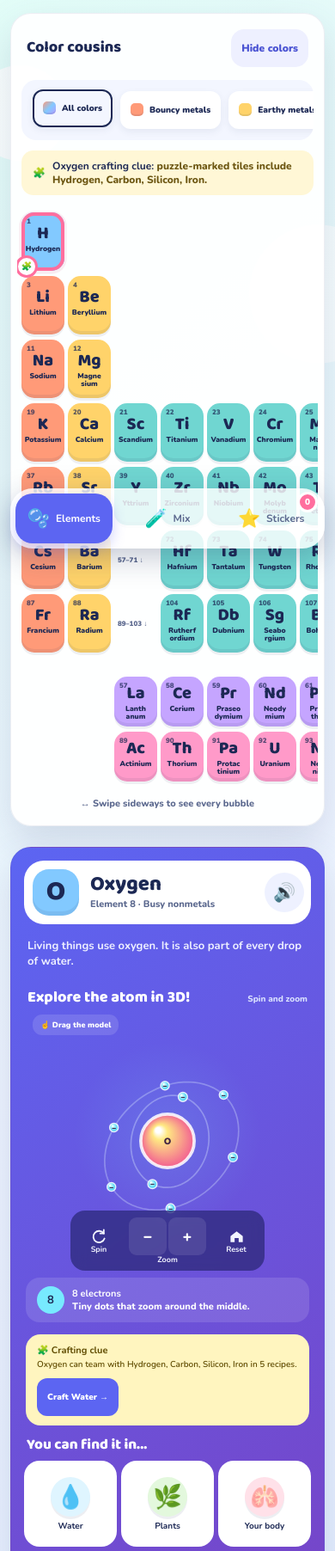
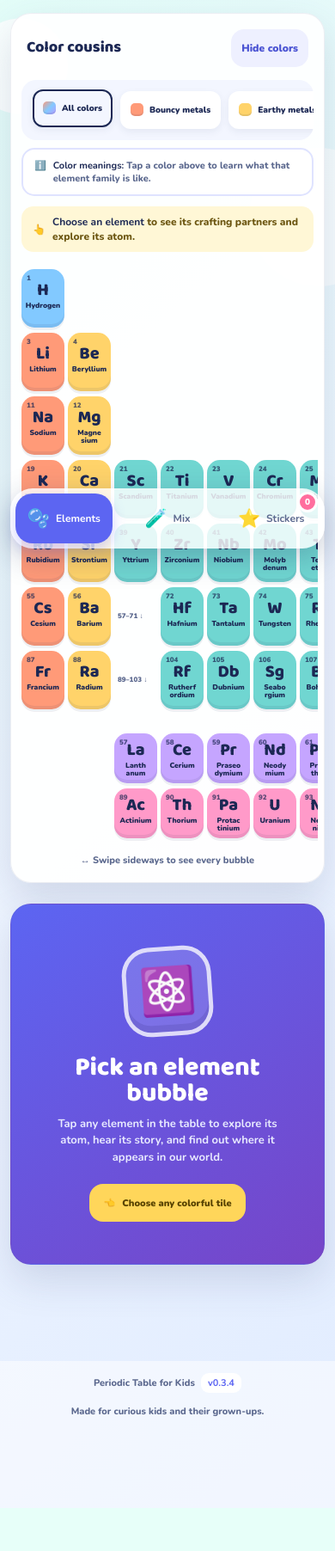
Before and after one commit to regenerous/periodictableforkids, a website: page index.html in a window 390 px wide. Shown: the part 196-2000 px from the top of the page at 86% size. After the commit the page ends 1950 px from the top, so only its background shows below. Drawn offline with nearby package versions, Linux system fonts and the light colour scheme.

Commit message:
Release Periodic Table for Kids v0.3.4

```diff
--- a/index.html
+++ b/index.html
@@ -54,6 +54,9 @@
             <button id="legendToggle" type="button" aria-expanded="true" aria-controls="legend">Hide colors</button>
           </div>
           <div id="legend" class="legend"></div>
+          <div id="legendDescription" class="legend-description" aria-live="polite">
+            <span aria-hidden="true">ℹ️</span><span><strong>Color meanings:</strong> Tap a color above to learn what that element family is like.</span>
+          </div>
           <div id="tableRecipeHint" class="table-recipe-hint" aria-live="polite"></div>
           <div class="table-scroll" tabindex="0" aria-label="Periodic table. Scroll sideways if needed.">
             <div id="periodicTable" class="periodic-table"></div>
@@ -147,7 +150,7 @@
     </section>
   </main>
 
-  <footer><span>Periodic Table for Kids <b>v0.3.2</b></span><span>Made for curious kids and their grown-ups.</span></footer>
+  <footer><span>Periodic Table for Kids <b>v0.3.4</b></span><span>Made for curious kids and their grown-ups.</span></footer>
 
   <div id="resetStickersModal" class="modal-backdrop" hidden>
     <section class="confirm-dialog" role="dialog" aria-modal="true" aria-labelledby="resetStickersTitle" aria-describedby="resetStickersDescription" tabindex="-1">
--- a/js/app.js
+++ b/js/app.js
@@ -1,7 +1,7 @@
 (() => {
   "use strict";
 
-  const VERSION = "0.3.0";
+  const VERSION = "0.3.4";
   const STORAGE_KEY = "bubble-lab-progress-v1";
   const ELEMENTS = window.ELEMENT_DATA;
 
@@ -146,7 +146,7 @@
 
   const state = {
     view:"table",
-    selectedElement: ELEMENTS.find(element => element.symbol === "O"),
+    selectedElement:null,
     activeCategory:null,
     activeRecipeId:"water",
     mix:[],
@@ -236,6 +236,10 @@
       state.activeCategory = category === "all" || state.activeCategory === category ? null : category;
       renderLegend();
       renderPeriodicTable();
+      const description = category === "all"
+        ? {label:"All colors",description:"Show every color cousin together."}
+        : CATEGORY_INFO[category];
+      document.querySelector("#legendDescription").innerHTML = `<span aria-hidden="true">ℹ️</span><span><strong>${escapeHtml(description.label)}:</strong> ${escapeHtml(description.description)}</span>`;
       playTone(state.activeCategory ? 460 : 340, .06);
       showToast(state.activeCategory ? `Showing ${CATEGORY_INFO[state.activeCategory].label}` : "Showing every color cousin");
     }));
@@ -254,11 +258,11 @@
     bridgeTwo.textContent = "89–103 ↓";
     table.append(bridgeOne, bridgeTwo);
 
-    const partnerSymbols = partnerSymbolsFor(state.selectedElement.symbol);
+    const partnerSymbols = state.selectedElement ? partnerSymbolsFor(state.selectedElement.symbol) : [];
     ELEMENTS.forEach(element => {
       const button = document.createElement("button");
       const found = state.progress.elements.includes(element.number);
-      const selected = state.selectedElement.number === element.number;
+      const selected = state.selectedElement?.number === element.number;
       button.type = "button";
       const filteredOut = state.activeCategory && categoryKey(element) !== state.activeCategory;
       const recipePartner = partnerSymbols.includes(element.symbol);
@@ -273,8 +277,13 @@
       button.addEventListener("click", () => selectElement(element, true));
       table.append(button);
     });
+    const recipeHint = document.querySelector("#tableRecipeHint");
+    if (!state.selectedElement) {
+      recipeHint.innerHTML = `<span aria-hidden="true">👆</span><span><strong>Choose an element</strong> to see its crafting partners and explore its atom.</span>`;
+      return;
+    }
     const partnerNames = partnerSymbols.map(symbol => elementBySymbol(symbol).name);
-    document.querySelector("#tableRecipeHint").innerHTML = partnerNames.length
+    recipeHint.innerHTML = partnerNames.length
       ? `<span aria-hidden="true">🧩</span><span><strong>${escapeHtml(state.selectedElement.name)} crafting clue:</strong> puzzle-marked tiles ${partnerNames.length === 1 ? "are" : "include"} ${partnerNames.map(escapeHtml).join(", ")}.</span>`
       : `<span aria-hidden="true">🔬</span><span><strong>${escapeHtml(state.selectedElement.name)}</strong> has no crafting recipes in this first clue set yet.</span>`;
   }
@@ -380,7 +389,10 @@
       gradient.addColorStop(0,"#ffffff"); gradient.addColorStop(.2,inner); gradient.addColorStop(1,outer);
       ctx.beginPath(); ctx.arc(x,y,radius,0,Math.PI*2); ctx.fillStyle=gradient; ctx.fill();
       ctx.strokeStyle="rgba(255,255,255,.86)"; ctx.lineWidth=Math.max(1.5,radius*.12); ctx.stroke();
-      if (label) { ctx.fillStyle="#402343"; ctx.font=`900 ${Math.max(9,radius*.34)}px Nunito, Arial`; ctx.textAlign="center"; ctx.textBaseline="middle"; ctx.fillText(label,x,y+1); }
+      if (label) {
+        const labelSize = label === "−" ? Math.max(6,Math.min(9,radius*1.25)) : Math.max(9,radius*.34);
+        ctx.fillStyle="#402343"; ctx.font=`900 ${labelSize}px Nunito, Arial`; ctx.textAlign="center"; ctx.textBaseline="middle"; ctx.fillText(label,x,y+(label === "−" ? 0 : 1));
+      }
     }
 
     draw(time) {
@@ -407,7 +419,7 @@
           const direction = shellIndex%2 ? -1 : 1;
           const angle = electronIndex/count*Math.PI*2 + seconds*(.48+shellIndex*.07)*direction;
           const point = this.project(this.orbitPoint(radius,angle,shellIndex));
-          particles.push({...point,type:"electron",size:Math.max(3.5,7.4-shellIndex*.48),label:count<=8 ? "−" : ""});
+          particles.push({...point,type:"electron",size:Math.max(3.5,7.4-shellIndex*.48),label:"−"});
         }
       });
 
@@ -535,13 +547,22 @@
 
   function renderElementDetail() {
     atom3DController?.destroy();
+    atom3DController = null;
     const element = state.selectedElement;
+    const detail = document.querySelector("#elementDetail");
+    if (!element) {
+      detail.classList.add("is-empty");
+      detail.setAttribute("aria-label", "Element explorer. Choose an element from the table.");
+      detail.innerHTML = `<div class="detail-empty"><span class="detail-empty-icon" aria-hidden="true">⚛️</span><h2>Pick an element bubble</h2><p>Tap any element in the table to explore its atom, hear its story, and find out where it appears in our world.</p><span class="detail-empty-prompt"><span aria-hidden="true">👈</span> Choose any colorful tile</span></div>`;
+      return;
+    }
+    detail.classList.remove("is-empty");
+    detail.setAttribute("aria-label", `${element.name} details`);
     const category = CATEGORY_INFO[categoryKey(element)];
     const items = ELEMENT_ITEMS[element.symbol] || [["🧫","Tiny samples"],["⚛️","Atom science"],["🔬","Research"]];
     const found = state.progress.elements.includes(element.number);
     const elementRecipes = recipesForElement(element.symbol);
     const partnerNames = partnerSymbolsFor(element.symbol).map(symbol => elementBySymbol(symbol).name);
-    const detail = document.querySelector("#elementDetail");
     detail.innerHTML = `
       <div class="detail-header">
         <div class="detail-symbol" style="--tile-color:${elementColor(element)}">${escapeHtml(element.symbol)}</div>
@@ -590,7 +611,6 @@
       state.progress.elements.push(element.number);
       state.progress.elements.sort((a,b)=>a-b);
       saveProgress();
-      burstConfetti(16);
       showToast(`⭐ New ${element.name} sticker!`);
     } else if (fromTap) {
       playTone(420, .06);
@@ -881,7 +901,7 @@
     window.speechSynthesis.cancel();
     const message = new SpeechSynthesisUtterance(text);
     message.rate = .92;
-    message.pitch = 1.03;
+    message.pitch = 1.06;
     message.volume = 1;
     message.voice = preferredVoice;
     window.speechSynthesis.speak(message);
@@ -890,10 +910,12 @@
   function refreshPreferredVoice() {
     if (!("speechSynthesis" in window)) return;
     const voices = window.speechSynthesis.getVoices().filter(voice => /^en[-_]/i.test(voice.lang));
-    const qualityWords = /natural|neural|premium|enhanced|ava|aria|jenny|samantha|allison|susan|daniel|aaron|google us english|microsoft.*online/i;
+    const femaleWords = /female|woman|samantha|victoria|karen|moira|tessa|fiona|serena|ava|allison|susan|zira|aria|jenny|sonia|natasha|joanna|kendra|kimberly|salli|ivy|ana|google us english/i;
+    const maleWords = /\bmale\b|\bman\b|daniel|aaron|alex|fred|tom|guy|david|mark|george/i;
+    const qualityWords = /natural|neural|premium|enhanced|google us english|microsoft.*online/i;
     const robotWords = /compact|espeak|festival|robot/i;
     preferredVoice = voices
-      .map(voice => ({voice,score:(voice.localService?3:0)+(qualityWords.test(voice.name)?12:0)-(robotWords.test(voice.name)?10:0)+(/en[-_]US/i.test(voice.lang)?2:0)}))
+      .map(voice => ({voice,score:(femaleWords.test(voice.name)?50:0)-(maleWords.test(voice.name)?40:0)+(voice.localService?3:0)+(qualityWords.test(voice.name)?12:0)-(robotWords.test(voice.name)?10:0)+(/en[-_]US/i.test(voice.lang)?2:0)}))
       .sort((a,b)=>b.score-a.score)[0]?.voice || voices[0] || null;
   }
 
--- a/package.json
+++ b/package.json
@@ -1,6 +1,6 @@
 {
   "name": "periodic-table-for-kids",
-  "version": "0.3.2",
+  "version": "0.3.4",
   "private": true,
   "description": "A playful periodic table, atom explorer, and molecule maker for children ages 6–8.",
   "scripts": {
--- a/styles.css
+++ b/styles.css
@@ -132,6 +132,9 @@ h1 { margin-bottom: 0; font: 800 clamp(36px, 4vw, 54px)/.98 var(--font-title); l
 .legend-item:hover::before, .legend-item:focus-visible::before { transform: translateX(-50%); }
 .legend-item:last-child::after { left: auto; right: 0; }
 .legend-clear { background: #e6eaff; }
+.legend-description { margin-top: 9px; padding: 11px 13px; display: none; align-items: flex-start; gap: 8px; border: 2px solid #dfe3ff; border-radius: 15px; background: #fff; color: var(--muted); font-size: 11px; font-weight: 800; line-height: 1.4; }
+.legend-description > span:first-child { flex: 0 0 auto; }
+.legend-description strong { color: var(--ink); }
 .table-recipe-hint { min-height: 42px; margin-top: 12px; padding: 10px 13px; display: flex; align-items: center; gap: 8px; border-radius: 14px; background: #fff7d6; color: #6b5510; font-size: 12px; font-weight: 800; line-height: 1.35; }
 .table-recipe-hint strong { color: var(--ink); }
 .table-scroll { margin: 22px -5px 0; padding: 5px; overflow-x: auto; overscroll-behavior-inline: contain; scrollbar-color: #bfc7ee transparent; }
@@ -154,6 +157,12 @@ h1 { margin-bottom: 0; font: 800 clamp(36px, 4vw, 54px)/.98 var(--font-title); l
 .swipe-hint { display: none; margin: 13px 0 0; color: var(--muted); font-size: 11px; font-weight: 800; text-align: center; }
 
 .element-detail { min-height: 730px; padding: 23px; overflow: hidden; color: #fff; background: linear-gradient(145deg, var(--purple) 0%, #7645c8 100%); }
+.element-detail.is-empty { display: grid; place-items: center; }
+.detail-empty { max-width: 300px; padding: 34px 12px; text-align: center; }
+.detail-empty-icon { width: 104px; height: 104px; margin: 0 auto 22px; display: grid; place-items: center; border: 5px solid rgba(255,255,255,.75); border-radius: 32px; background: rgba(255,255,255,.15); box-shadow: inset 0 -8px 0 rgba(25,22,93,.12); font-size: 53px; transform: rotate(-4deg); }
+.detail-empty h2 { margin: 0; font: 800 30px/1 var(--font-title); }
+.detail-empty p { margin: 11px 0 21px; color: #e8eaff; font-size: 13px; font-weight: 700; line-height: 1.5; }
+.detail-empty-prompt { min-height: 44px; padding: 0 16px; display: inline-flex; align-items: center; gap: 8px; border-radius: 16px; background: var(--yellow); color: #594400; font-size: 11px; font-weight: 900; }
 .detail-header { display: grid; grid-template-columns: 64px 1fr 48px; align-items: center; gap: 13px; padding: 10px; border-radius: 23px; background: #fff; color: var(--ink); }
 .detail-symbol { width: 64px; height: 64px; display: grid; place-items: center; border-radius: 19px; background: var(--tile-color); font: 800 32px/1 var(--font-title); box-shadow: inset 0 -5px 0 rgba(28,40,84,.08); }
 .detail-title h2 { margin: 0; font: 800 28px/1 var(--font-title); }
@@ -218,7 +227,7 @@ h1 { margin-bottom: 0; font: 800 clamp(36px, 4vw, 54px)/.98 var(--font-title); l
 .recipe-card { position: relative; min-height: 136px; padding: 14px 11px; display: grid; grid-template-columns: 44px 1fr; align-items: center; gap: 8px; border: 3px solid transparent; border-radius: 21px; background: #f2f4ff; color: var(--ink); text-align: left; transition: transform .16s ease, border-color .16s ease; }
 .recipe-card:hover { transform: translateY(-3px); }.recipe-card[aria-pressed="true"] { border-color: var(--purple); background: #eceeff; box-shadow: 0 7px 17px rgba(92,101,242,.18); }
 .recipe-card.is-found::after { content: "★"; position: absolute; right: 8px; top: 7px; color: #e3a900; }
-.recipe-card-icon { width: 44px; height: 44px; display: grid; place-items: center; border-radius: 14px; background: #fff; font-size: 25px; }.recipe-card b { display: block; padding-right: 8px; font-size: 12px; }.recipe-card small { display: block; margin-top: 2px; color: var(--muted); font-size: 9px; font-weight: 900; }.recipe-card .recipe-clue { grid-column: 1/-1; margin: 3px 0 0; color: var(--muted); font-size: 11px; font-weight: 800; line-height: 1.35; }
+.recipe-card-icon { width: 44px; height: 44px; display: grid; place-items: center; border-radius: 14px; background: #fff; font-size: 25px; }.recipe-card b { display: block; padding-right: 8px; font-size: 12px; }.recipe-card small { display: block; margin-top: 4px; color: var(--muted); font-size: 16px; font-weight: 900; line-height: 1; }.recipe-card .recipe-clue { grid-column: 1/-1; margin: 3px 0 0; color: var(--muted); font-size: 11px; font-weight: 800; line-height: 1.35; }
 
 .maker-grid { margin-top: 24px; display: grid; grid-template-columns: minmax(500px, 1.15fr) minmax(440px, .85fr); gap: 24px; }
 .atom-pantry, .mixing-lab { padding: 25px; }
@@ -326,6 +335,7 @@ footer b { margin-left: 4px; padding: 4px 8px; border-radius: 9px; background: #
 
 @media (max-width: 1100px) {
   html { scroll-padding-top: 116px; scroll-padding-bottom: 100px; }
+  .legend-description { display: flex; }
   .app-header {
     grid-template-columns: 1fr auto;
     background: rgba(239, 255, 252, .98);
@@ -438,6 +448,7 @@ footer b { margin-left: 4px; padding: 4px 8px; border-radius: 9px; background: #
 }
 
 @media (hover: none) and (pointer: coarse) {
+  .legend-description { display: flex; }
   .element-tile:not(.is-filtered-out):hover:not(:active), .recipe-card:hover, .pantry-atom:hover:not(:active), .legend-item:hover { transform: none; }
   .element-tile.is-filtered-out:hover:not(:active) { transform: scale(.82); }
   .legend-item::before, .legend-item::after { display: none; }
```
Also changed, not shown: tests/smoke.cjs (+27 -1 lines), CHANGELOG.md, README.md, 2 other files.
